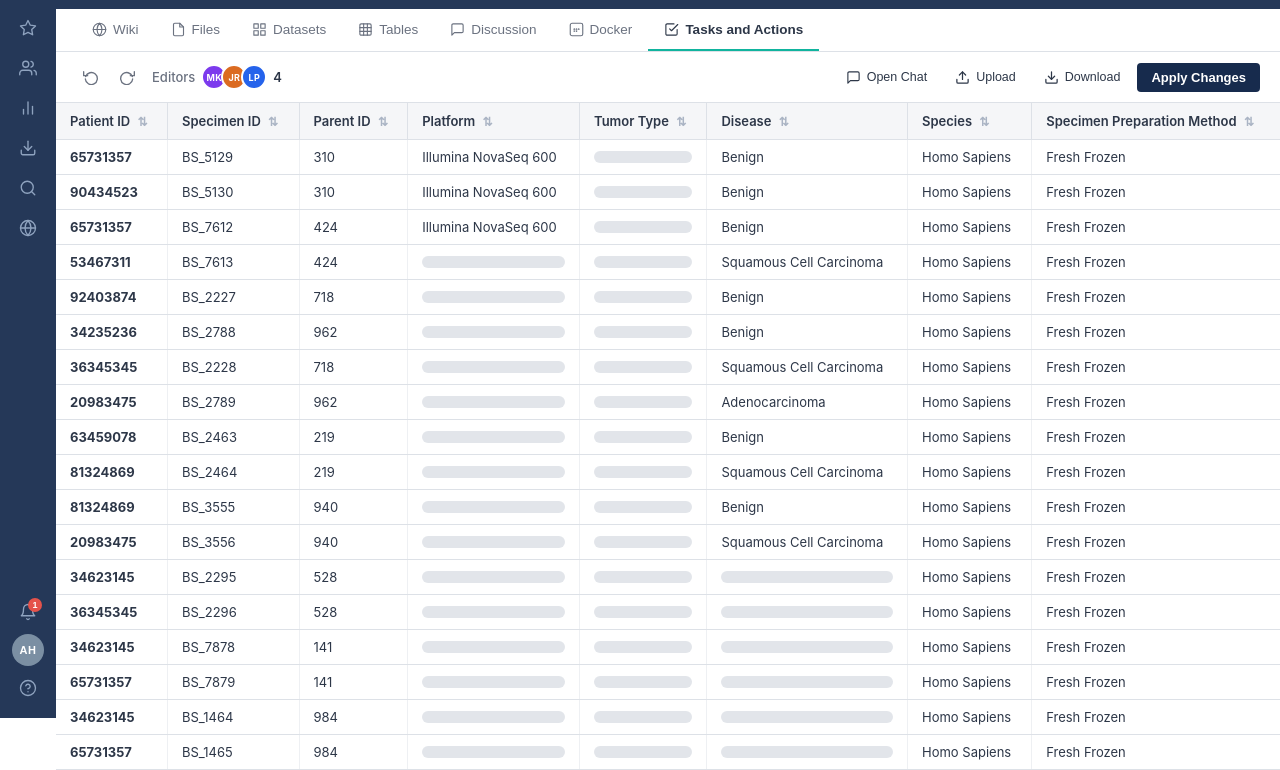
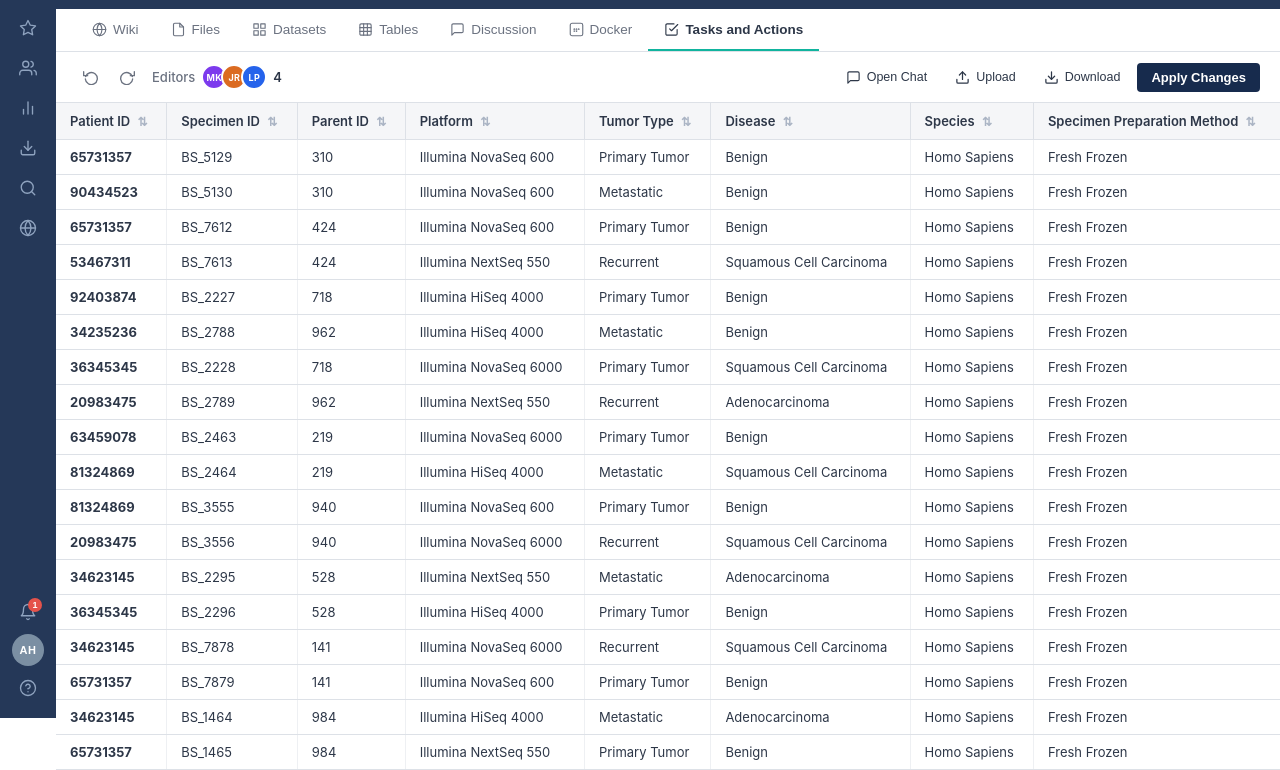
Before and after one commit to adamhindman/notifications, a website built with Vite: page index.html in a window 1280 px wide. Shown: the part 82-852 px from the top of the page. Built offline with nearby package versions, Linux system fonts and the light colour scheme.

Commit message:
Replace skeleton bars with mock data
Co-Authored-By: Claude Sonnet 4.6 <noreply@anthropic.com>

```diff
--- a/index.html
+++ b/index.html
@@ -191,117 +191,93 @@
             <tbody>
               <tr>
                 <td class="bold">65731357</td><td>BS_5129</td><td>310</td>
-                <td>Illumina NovaSeq 600</td>
-                <td><span class="skeleton"></span></td>
+                <td>Illumina NovaSeq 600</td><td>Primary Tumor</td>
                 <td>Benign</td><td>Homo Sapiens</td><td>Fresh Frozen</td>
               </tr>
               <tr>
                 <td class="bold">90434523</td><td>BS_5130</td><td>310</td>
-                <td>Illumina NovaSeq 600</td>
-                <td><span class="skeleton"></span></td>
+                <td>Illumina NovaSeq 600</td><td>Metastatic</td>
                 <td>Benign</td><td>Homo Sapiens</td><td>Fresh Frozen</td>
               </tr>
               <tr>
                 <td class="bold">65731357</td><td>BS_7612</td><td>424</td>
-                <td>Illumina NovaSeq 600</td>
-                <td><span class="skeleton"></span></td>
+                <td>Illumina NovaSeq 600</td><td>Primary Tumor</td>
                 <td>Benign</td><td>Homo Sapiens</td><td>Fresh Frozen</td>
               </tr>
               <tr>
                 <td class="bold">53467311</td><td>BS_7613</td><td>424</td>
-                <td><span class="skeleton"></span></td>
-                <td><span class="skeleton"></span></td>
+                <td>Illumina NextSeq 550</td><td>Recurrent</td>
                 <td>Squamous Cell Carcinoma</td><td>Homo Sapiens</td><td>Fresh Frozen</td>
               </tr>
               <tr>
                 <td class="bold">92403874</td><td>BS_2227</td><td>718</td>
-                <td><span class="skeleton"></span></td>
-                <td><span class="skeleton"></span></td>
+                <td>Illumina HiSeq 4000</td><td>Primary Tumor</td>
                 <td>Benign</td><td>Homo Sapiens</td><td>Fresh Frozen</td>
               </tr>
               <tr>
                 <td class="bold">34235236</td><td>BS_2788</td><td>962</td>
-                <td><span class="skeleton"></span></td>
-                <td><span class="skeleton"></span></td>
+                <td>Illumina HiSeq 4000</td><td>Metastatic</td>
                 <td>Benign</td><td>Homo Sapiens</td><td>Fresh Frozen</td>
               </tr>
               <tr>
                 <td class="bold">36345345</td><td>BS_2228</td><td>718</td>
-                <td><span class="skeleton"></span></td>
-                <td><span class="skeleton"></span></td>
+                <td>Illumina NovaSeq 6000</td><td>Primary Tumor</td>
                 <td>Squamous Cell Carcinoma</td><td>Homo Sapiens</td><td>Fresh Frozen</td>
               </tr>
               <tr>
                 <td class="bold">20983475</td><td>BS_2789</td><td>962</td>
-                <td><span class="skeleton"></span></td>
-                <td><span class="skeleton"></span></td>
+                <td>Illumina NextSeq 550</td><td>Recurrent</td>
                 <td>Adenocarcinoma</td><td>Homo Sapiens</td><td>Fresh Frozen</td>
               </tr>
               <tr>
                 <td class="bold">63459078</td><td>BS_2463</td><td>219</td>
-                <td><span class="skeleton"></span></td>
-                <td><span class="skeleton"></span></td>
+                <td>Illumina NovaSeq 6000</td><td>Primary Tumor</td>
                 <td>Benign</td><td>Homo Sapiens</td><td>Fresh Frozen</td>
               </tr>
               <tr>
                 <td class="bold">81324869</td><td>BS_2464</td><td>219</td>
-                <td><span class="skeleton"></span></td>
-                <td><span class="skeleton"></span></td>
+                <td>Illumina HiSeq 4000</td><td>Metastatic</td>
                 <td>Squamous Cell Carcinoma</td><td>Homo Sapiens</td><td>Fresh Frozen</td>
               </tr>
               <tr>
                 <td class="bold">81324869</td><td>BS_3555</td><td>940</td>
-                <td><span class="skeleton"></span></td>
-                <td><span class="skeleton"></span></td>
+                <td>Illumina NovaSeq 600</td><td>Primary Tumor</td>
                 <td>Benign</td><td>Homo Sapiens</td><td>Fresh Frozen</td>
               </tr>
               <tr>
                 <td class="bold">20983475</td><td>BS_3556</td><td>940</td>
-                <td><span class="skeleton"></span></td>
-                <td><span class="skeleton"></span></td>
+                <td>Illumina NovaSeq 6000</td><td>Recurrent</td>
                 <td>Squamous Cell Carcinoma</td><td>Homo Sapiens</td><td>Fresh Frozen</td>
               </tr>
               <tr>
                 <td class="bold">34623145</td><td>BS_2295</td><td>528</td>
-                <td><span class="skeleton"></span></td>
-                <td><span class="skeleton"></span></td>
-                <td><span class="skeleton"></span></td>
-                <td>Homo Sapiens</td><td>Fresh Frozen</td>
+                <td>Illumina NextSeq 550</td><td>Metastatic</td>
+                <td>Adenocarcinoma</td><td>Homo Sapiens</td><td>Fresh Frozen</td>
               </tr>
               <tr>
                 <td class="bold">36345345</td><td>BS_2296</td><td>528</td>
-                <td><span class="skeleton"></span></td>
-                <td><span class="skeleton"></span></td>
-                <td><span class="skeleton"></span></td>
-                <td>Homo Sapiens</td><td>Fresh Frozen</td>
+                <td>Illumina HiSeq 4000</td><td>Primary Tumor</td>
+                <td>Benign</td><td>Homo Sapiens</td><td>Fresh Frozen</td>
               </tr>
               <tr>
                 <td class="bold">34623145</td><td>BS_7878</td><td>141</td>
-                <td><span class="skeleton"></span></td>
-                <td><span class="skeleton"></span></td>
-                <td><span class="skeleton"></span></td>
-                <td>Homo Sapiens</td><td>Fresh Frozen</td>
+                <td>Illumina NovaSeq 6000</td><td>Recurrent</td>
+                <td>Squamous Cell Carcinoma</td><td>Homo Sapiens</td><td>Fresh Frozen</td>
               </tr>
               <tr>
                 <td class="bold">65731357</td><td>BS_7879</td><td>141</td>
-                <td><span class="skeleton"></span></td>
-                <td><span class="skeleton"></span></td>
-                <td><span class="skeleton"></span></td>
-                <td>Homo Sapiens</td><td>Fresh Frozen</td>
+                <td>Illumina NovaSeq 600</td><td>Primary Tumor</td>
+                <td>Benign</td><td>Homo Sapiens</td><td>Fresh Frozen</td>
               </tr>
               <tr>
                 <td class="bold">34623145</td><td>BS_1464</td><td>984</td>
-                <td><span class="skeleton"></span></td>
-                <td><span class="skeleton"></span></td>
-                <td><span class="skeleton"></span></td>
-                <td>Homo Sapiens</td><td>Fresh Frozen</td>
+                <td>Illumina HiSeq 4000</td><td>Metastatic</td>
+                <td>Adenocarcinoma</td><td>Homo Sapiens</td><td>Fresh Frozen</td>
               </tr>
               <tr>
                 <td class="bold">65731357</td><td>BS_1465</td><td>984</td>
-                <td><span class="skeleton"></span></td>
-                <td><span class="skeleton"></span></td>
-                <td><span class="skeleton"></span></td>
-                <td>Homo Sapiens</td><td>Fresh Frozen</td>
+                <td>Illumina NextSeq 550</td><td>Primary Tumor</td>
+                <td>Benign</td><td>Homo Sapiens</td><td>Fresh Frozen</td>
               </tr>
             </tbody>
           </table>
--- a/src/style.css
+++ b/src/style.css
@@ -409,20 +409,3 @@ body {
 .data-table td.bold { font-weight: 700; }
 
 .data-table tbody tr:hover { background: var(--row-hover); }
-
-/* ── Skeleton / loading bars ── */
-.skeleton {
-  display: block;
-  height: 12px;
-  border-radius: 6px;
-  width: 100%;
-  min-width: 80px;
-  background: linear-gradient(90deg, var(--skeleton-base) 25%, var(--skeleton-shine) 50%, var(--skeleton-base) 75%);
-  background-size: 200% 100%;
-  animation: shimmer 1.4s ease-in-out infinite;
-}
-
-@keyframes shimmer {
-  0%   { background-position: 200% 0; }
-  100% { background-position: -200% 0; }
-}
```
